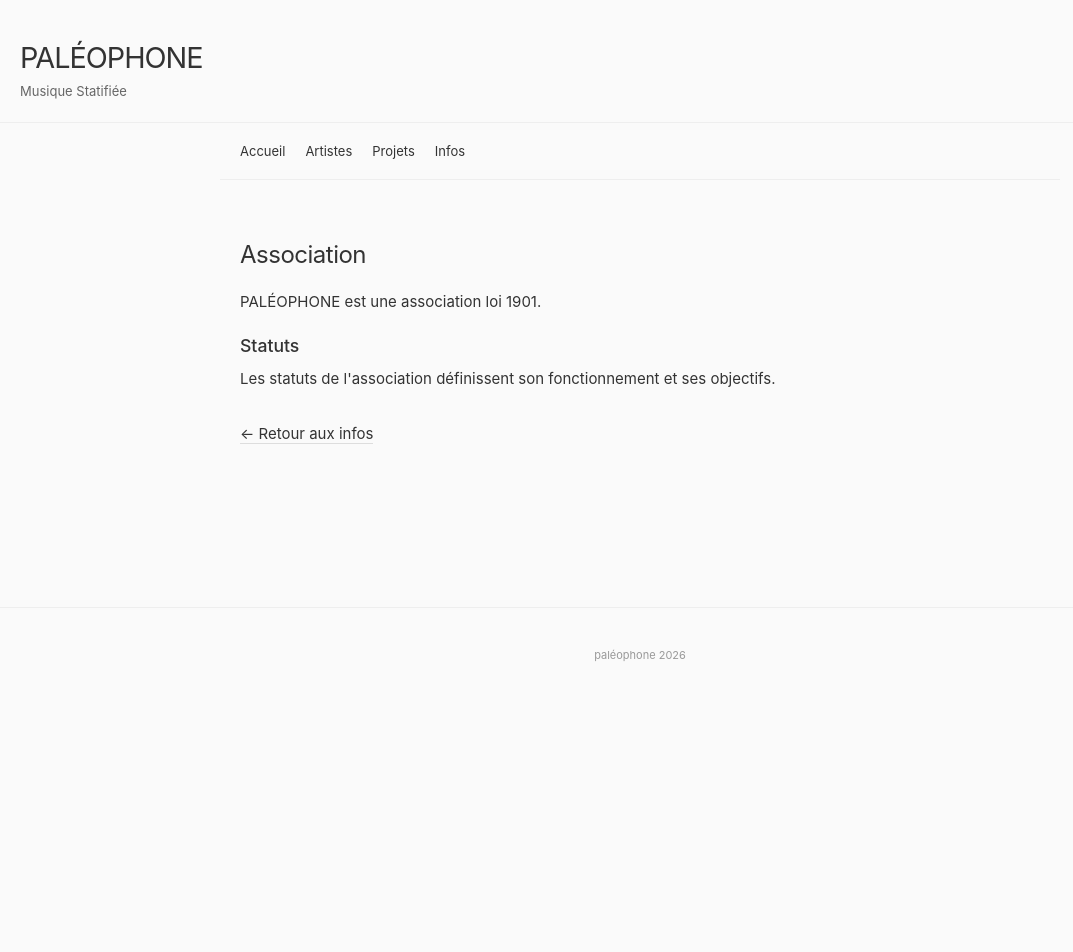
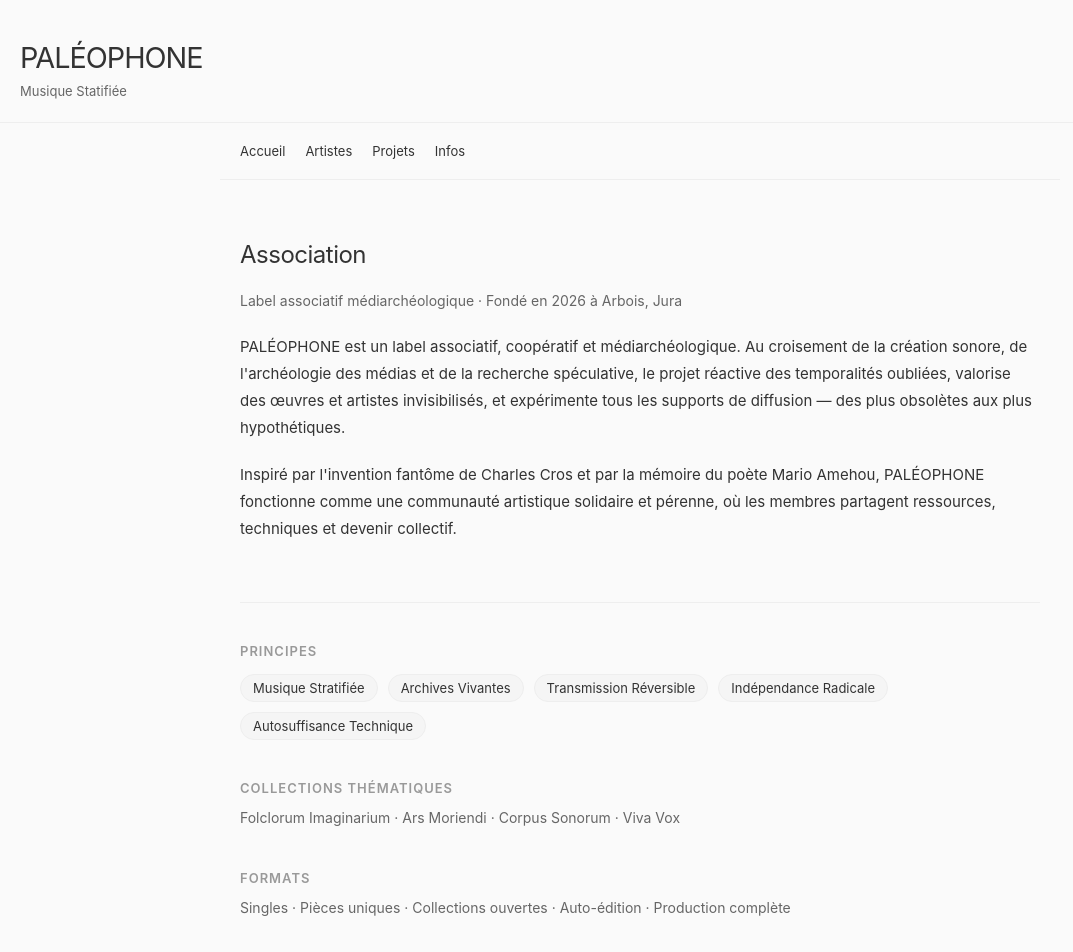
Before and after one commit to gnozo/paleophone, a Next.js app: page /infos/association in a window 1280 px wide. Shown: the top 952 px of the page, without its empty margins (0-1073 px from the left). Before the commit the page ends 800 px from the top, so only its background shows below. Built offline with nearby package versions, Linux system fonts and the light colour scheme.

Commit message:
Update association.tsx

```diff
--- a/pages/infos/association.tsx
+++ b/pages/infos/association.tsx
@@ -5,11 +5,47 @@ export default function Association() {
     <Layout>
       <h2>Association</h2>
 
-      <p>PALÉOPHONE est une association loi 1901.</p>
+      <div style={{ marginBottom: '40px', paddingBottom: '40px', borderBottom: '1px solid #eee' }}>
+        <p style={{ fontSize: '14px', color: '#666', margin: '0 0 20px 0' }}>
+          Label associatif médiarchéologique · Fondé en 2026 à Arbois, Jura
+        </p>
 
-      <h3>Statuts</h3>
-      <p>
-        Les statuts de l'association définissent son fonctionnement et ses objectifs.
+        <p style={{ fontSize: '15px', lineHeight: '1.8', marginTop: '15px' }}>
+          PALÉOPHONE est un label associatif, coopératif et médiarchéologique. Au croisement de la création sonore, de l'archéologie des médias et de la recherche spéculative, le projet réactive des temporalités oubliées, valorise des œuvres et artistes invisibilisés, et expérimente tous les supports de diffusion — des plus obsolètes aux plus hypothétiques.
+        </p>
+
+        <p style={{ fontSize: '15px', lineHeight: '1.8', marginTop: '15px' }}>
+          Inspiré par l'invention fantôme de Charles Cros et par la mémoire du poète Mario Amehou, PALÉOPHONE fonctionne comme une communauté artistique solidaire et pérenne, où les membres partagent ressources, techniques et devenir collectif.
+        </p>
+      </div>
+
+      <div style={{ marginBottom: '40px' }}>
+        <h3 style={{ fontSize: '13px', fontWeight: '600', color: '#999', margin: '0 0 15px 0', textTransform: 'uppercase', letterSpacing: '1px' }}>Principes</h3>
+        <div style={{ display: 'flex', flexWrap: 'wrap', gap: '10px' }}>
+          {['Musique Stratifiée', 'Archives Vivantes', 'Transmission Réversible', 'Indépendance Radicale', 'Autosuffisance Technique'].map(principle => (
+            <span key={principle} style={{ fontSize: '13px', padding: '5px 12px', backgroundColor: '#f5f5f5', borderRadius: '20px', border: '1px solid #eee' }}>
+              {principle}
+            </span>
+          ))}
+        </div>
+      </div>
+
+      <div style={{ marginBottom: '40px' }}>
+        <h3 style={{ fontSize: '13px', fontWeight: '600', color: '#999', margin: '0 0 10px 0', textTransform: 'uppercase', letterSpacing: '1px' }}>Collections Thématiques</h3>
+        <p style={{ fontSize: '14px', margin: '0', color: '#666' }}>
+          Folclorum Imaginarium · Ars Moriendi · Corpus Sonorum · Viva Vox
+        </p>
+      </div>
+
+      <div style={{ marginBottom: '40px' }}>
+        <h3 style={{ fontSize: '13px', fontWeight: '600', color: '#999', margin: '0 0 10px 0', textTransform: 'uppercase', letterSpacing: '1px' }}>Formats</h3>
+        <p style={{ fontSize: '14px', margin: '0', color: '#666' }}>
+          Singles · Pièces uniques · Collections ouvertes · Auto-édition · Production complète
+        </p>
+      </div>
+
+      <p style={{ marginTop: '40px', fontSize: '13px', color: '#999' }}>
+        PALÉOPHONE vise progressivement l'autosuffisance technique et l'indépendance artistique radicale, tout en expérimentant l'ensemble des stratégies de diffusion — des plateformes collaboratives aux services de streaming majeurs.
       </p>
 
       <p style={{ marginTop: '30px' }}>
```
